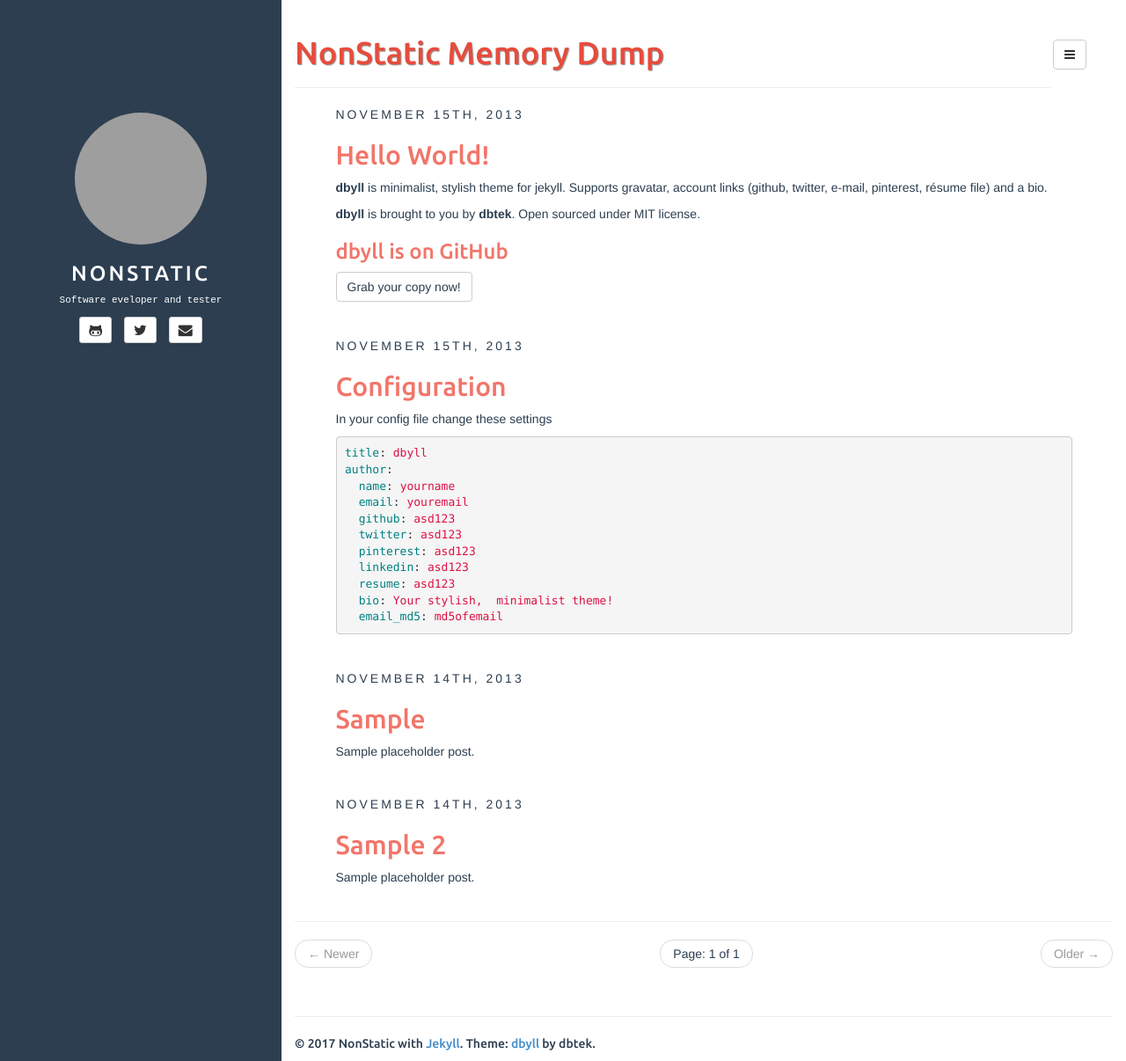
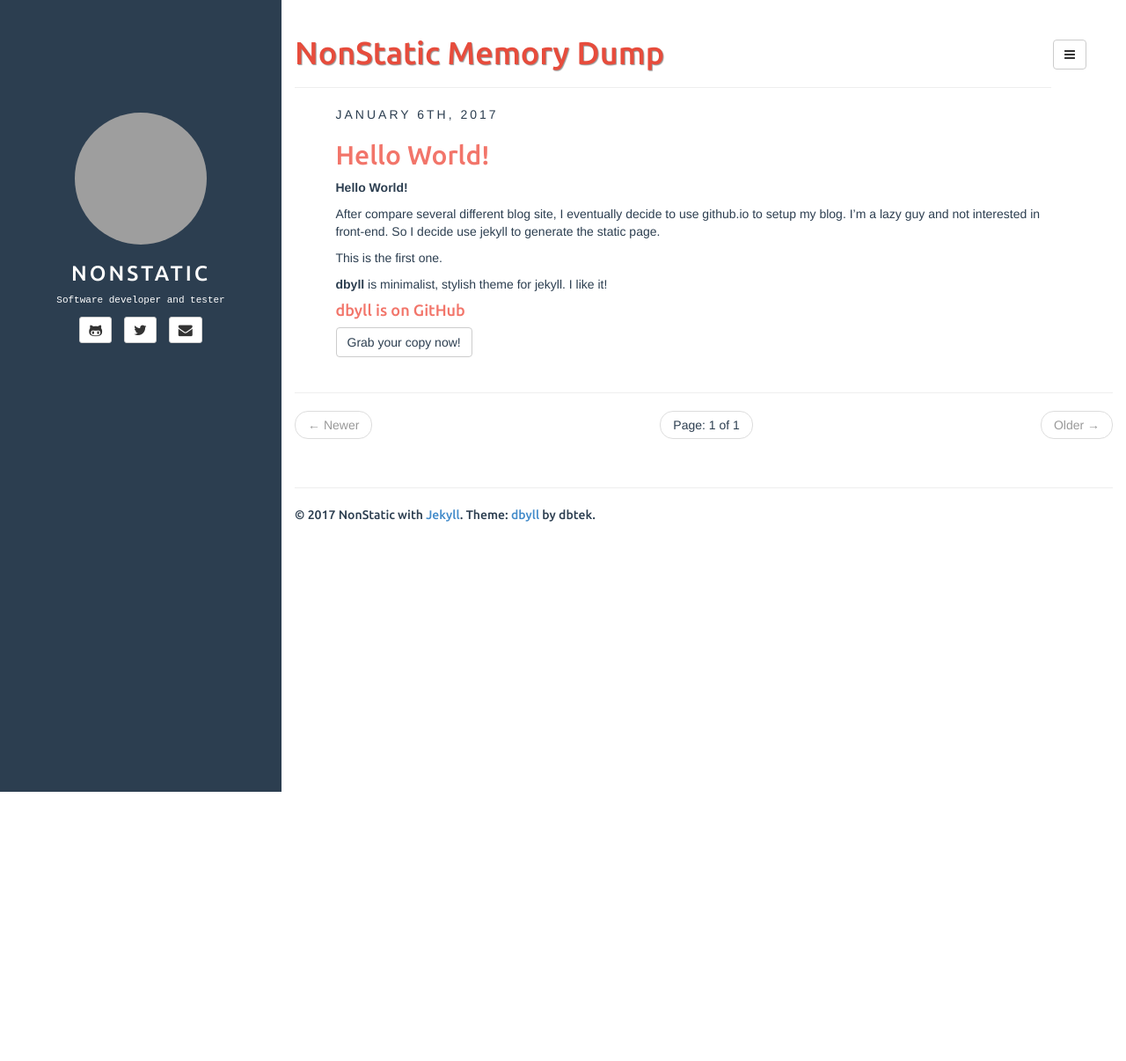
Before and after one commit to Klein-Hu/klein-hu.github.io, a Jekyll site: the page built from index.html, in a window 1280 px wide and 1206 px high. Shown: the whole window at 88% size. Built offline with Jekyll 4.4.1, drawn with Linux system fonts in a browser that asks for light colours; the list of posts is cut into pages by our own code; grey boxes are pictures that could not be loaded.

```diff
--- a/_config.yml
+++ b/_config.yml
@@ -5,7 +5,7 @@ paginate_path: "page:num"
 exclude: ["README.md"] # files to exclude
 highlighter: rouge
 markdown: kramdown
-disqus: nonstatic
+disqus: klein-hu
 google_analytics: nonstatic
 title: NonStatic
 
@@ -24,7 +24,7 @@ author:
   twitter: Klein_Hu
   pinterest:
   linkedin:
-  bio: Software eveloper and tester
+  bio: Software developer and tester
   email_md5:
 
 rss_path: feed.xml
--- a/_posts/2013-11-14-sample-2.md
+++ /dev/null
@@ -1,11 +0,0 @@
----
-layout: post
-title: Sample 2
-categories: [general, demo, sample]
-tags: [demo, dbyll, dbtek, sample2]
-description: Sample placeholder post.
----
-
-Lorem ipsum dolor sit amet,  consectetur adipisicing elit,  sed do eiusmod tempor incididunt ut labore et dolore magna aliqua. Ut enim ad minim veniam,  quis nostrud exercitation ullamco laboris nisi ut aliquip ex ea commodo consequat. Duis aute irure dolor in reprehenderit in voluptate velit esse cillum dolore eu fugiat nulla pariatur. Excepteur sint occaecat cupidatat non proident,  sunt in culpa qui officia deserunt mollit anim id est laborum.
-
-Lorem ipsum dolor sit amet,  consectetur adipisicing elit,  sed do eiusmod tempor incididunt ut labore et dolore magna aliqua. Ut enim ad minim veniam,  quis nostrud exercitation ullamco laboris nisi ut aliquip ex ea commodo consequat. Duis aute irure dolor in reprehenderit in voluptate velit esse cillum dolore eu fugiat nulla pariatur. Excepteur sint occaecat cupidatat non proident,  sunt in culpa qui officia deserunt mollit anim id est laborum.
--- a/_posts/2013-11-15-configuration.md
+++ /dev/null
@@ -1,23 +0,0 @@
----
-layout: post
-title: Configuration
-categories: [general, setup, demo]
-tags: [demo, dbyll, dbtek, setup]
-fullview: true
----
-
-In your config file change these settings
-
-{% highlight yaml %}
-title: dbyll
-author:
-  name: yourname
-  email: youremail
-  github: asd123
-  twitter: asd123
-  pinterest: asd123
-  linkedin: asd123
-  resume: asd123
-  bio: Your stylish,  minimalist theme!
-  email_md5: md5ofemail
-{% endhighlight %}
--- a/_posts/2013-11-15-hello-world.md
+++ /dev/null
@@ -1,16 +0,0 @@
----
-layout: post
-title: Hello World!
-categories: [general, setup, demo]
-tags: [demo, dbyll, dbtek, setup]
-fullview: true
-comments: true
----
-
-**dbyll** is minimalist, stylish theme for jekyll. Supports gravatar, account links (github, twitter, e-mail, pinterest, résume file) and a bio.
-
-**dbyll** is brought to you by **[dbtek](http://ismaildemirbilek.com)**. Open sourced under [MIT](http://opensource.org/licenses/MIT) license.
-
-### dbyll is on GitHub
-
-<a class="btn btn-default" href="https://github.com/dbtek/dbyll">Grab your copy now!</a>
--- /dev/null
+++ b/_posts/2017-01-06-hello-world.md
@@ -0,0 +1,24 @@
+---
+layout: post
+title: Hello World!
+categories: [general, setup]
+tags: [setup, init]
+fullview: true
+comments: true
+---
+
+**Hello World!**
+
+After compare several different blog site, I eventually decide to use github.io to setup my blog. I'm a lazy guy and not interested in front-end. So I decide use jekyll to generate the static page.
+
+This is the first one.
+
+
+
+
+
+**dbyll** is minimalist, stylish theme for jekyll. I like it!
+
+#### dbyll is on GitHub
+
+<a class="btn btn-default" href="https://github.com/dbtek/dbyll">Grab your copy now!</a>
```
Also changed, not shown: _posts/2013-11-14-sample.md (deleted, +0 -17 lines).
